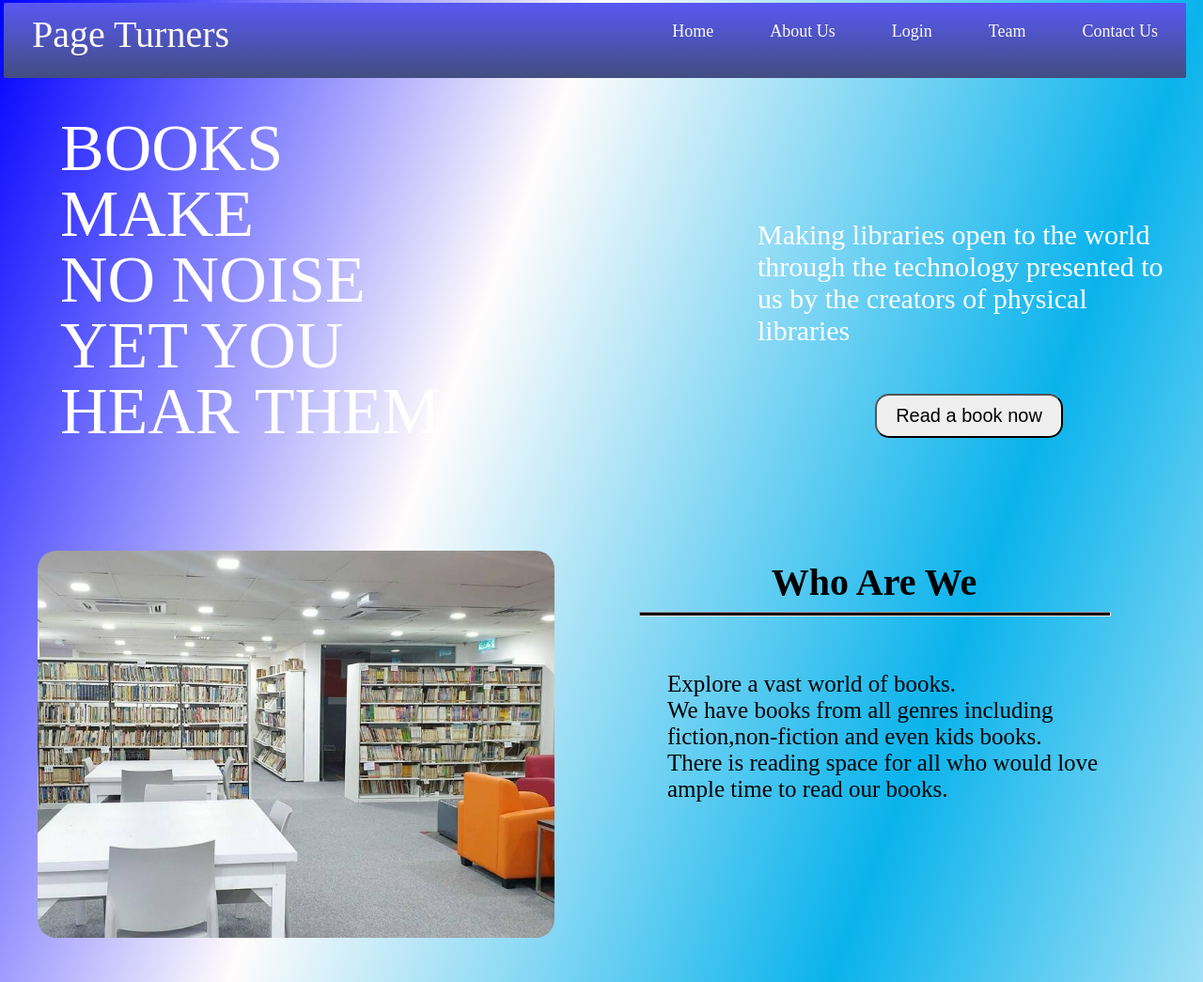
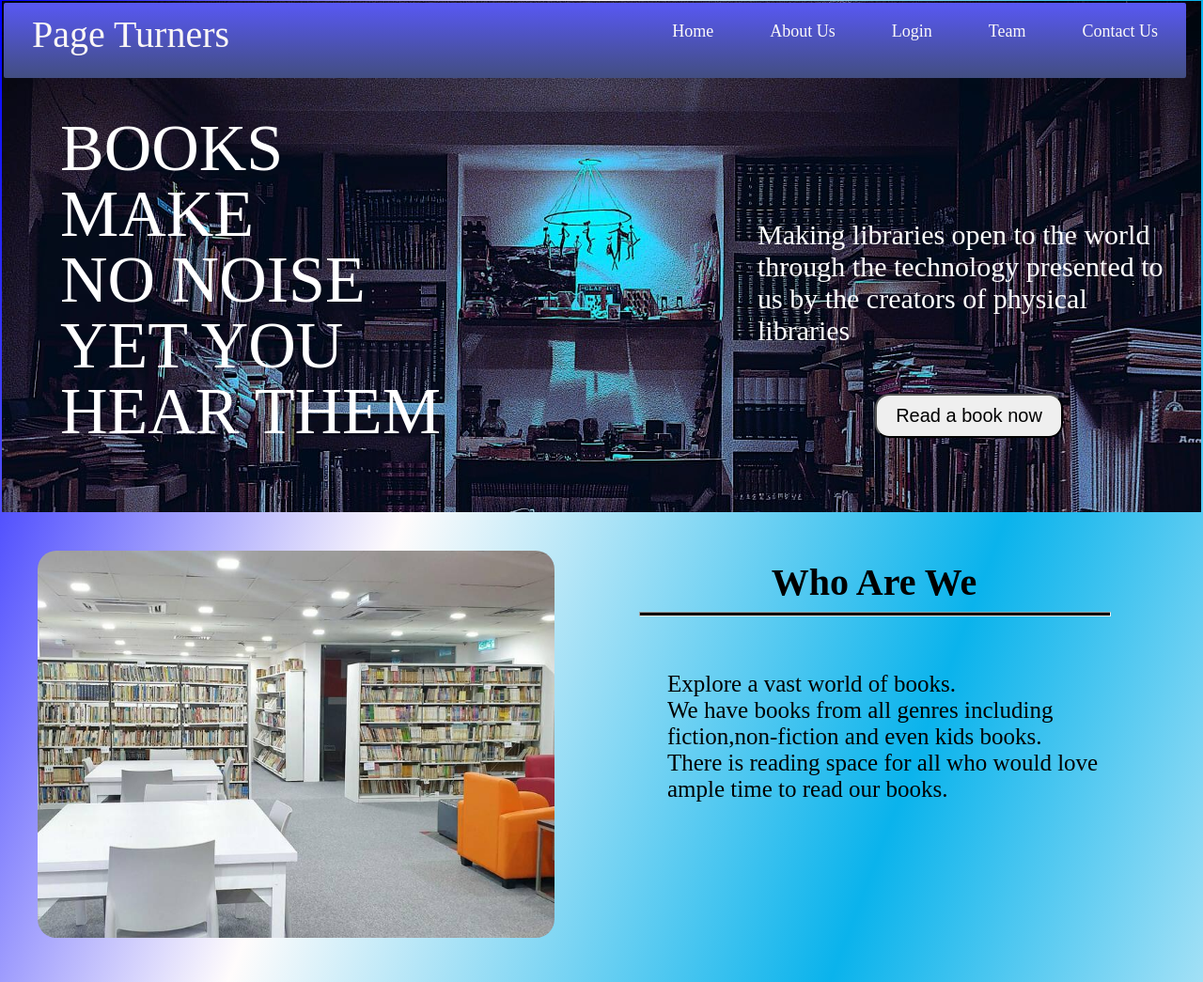
Before and after one commit to Ndunda5/My-First-Website, a plain HTML site: page index.html in a window 1280 px wide. Shown: the top 1045 px of the page at 94% size. Drawn offline with Linux system fonts and the light colour scheme; a web font is replaced by a local one.

Commit message:
Update PageTurners.css

```diff
--- a/PageTurners.css
+++ b/PageTurners.css
@@ -8,7 +8,7 @@ body{
  background-image: linear-gradient(to bottom right,blue,rgb(255, 252, 252),rgb(10, 179, 236),rgb(255, 252, 252),blue);
 }
 .Home{
-    background-image: url(photos/Home.jpg);
+    background-image: url(Home.jpg);
     padding: 2px 2px;
     margin: 1px 2px;
 }
```
